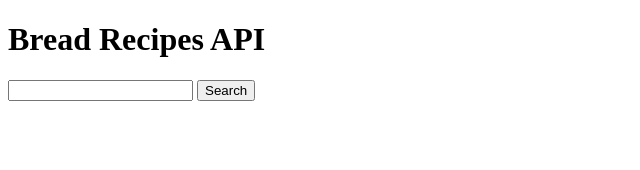
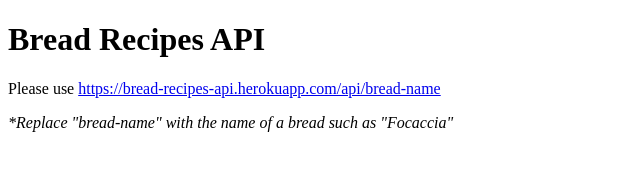
Before and after one commit to nathanspeich/bread-recipes-api, a website: page index.html in a window 1280 px wide. Shown: the whole page, without its empty margins (0-640 px from the left). Drawn offline with Linux system fonts and the light colour scheme.

Commit message:
added API instructions to HTML doc

```diff
--- a/index.html
+++ b/index.html
@@ -9,10 +9,13 @@
   </head>
   <body>
     <h1>Bread Recipes API</h1>
-    <input type="text" />
-    <button>Search</button>
-    <h2></h2>
-    <p></p>
+    <p>
+      Please use
+      <a href="https://bread-recipes-api.herokuapp.com/api/bread-name"
+        >https://bread-recipes-api.herokuapp.com/api/bread-name</a
+      >
+    </p>
+    <i>*Replace "bread-name" with the name of a bread such as "Focaccia"</i>
     <script src="js/main.js"></script>
   </body>
 </html>
--- a/server.js
+++ b/server.js
@@ -20,7 +20,7 @@
     directions: "",
     bakeTemp: 425,
     totalBakeTime: 25,
-    totalServers: null,
+    totalServings: null,
   },
   "unknown bread": {
     recipeName: "unknown",
```
